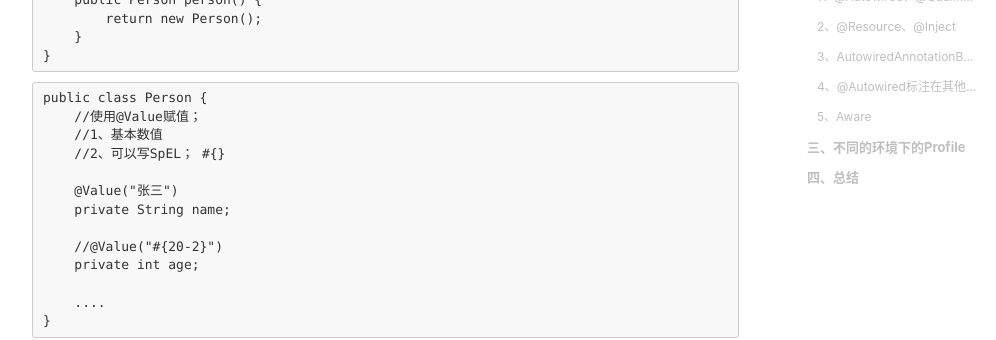
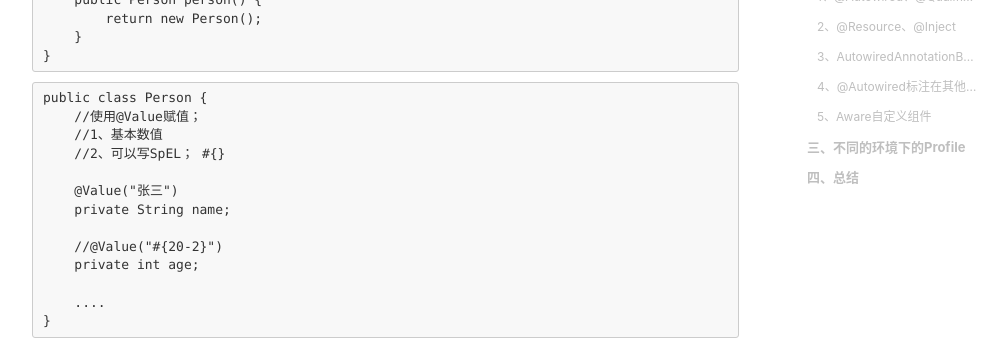
Before and after one commit to Bjorne1/Bjorne1.github.io, a Jekyll site: the page built from _posts/2019-02-20-spring-annotation-value-autowired.md, in a window 1280 px wide and 900 px high, scrolled down 640 px. Shown: the part 227-567 px from the top of the window, without its empty margins (233-1229 px from the left). Built offline with Jekyll 4.4.1, drawn with Linux system fonts in a browser that asks for light colours; nearby versions of some CDN libraries; comment, search, counter and statistics services are not loaded.

Commit message:
Update 2019-02-20-spring-annotation-value-autowired.md

```diff
--- a/_posts/2019-02-20-spring-annotation-value-autowired.md
+++ b/_posts/2019-02-20-spring-annotation-value-autowired.md
@@ -226,7 +226,7 @@ public class Boss {
 * 放在参数位置。
 > 以上感觉除了@Autowired用的多，@Primary配置多数据源的时候会用到，其他的到目前为止，我都没怎么用啊。
 
-#### 5、Aware
+#### 5、Aware自定义组件
 * 自定义组件想要使用Spring容器底层的一些组件（ApplicationContext，BeanFactory，xxx）；
 * 自定义组件实现xxxAware；在创建对象的时候，会调用接口规定的方法注入相关组件；
 * 把Spring底层一些组件注入到自定义的Bean中；
```
